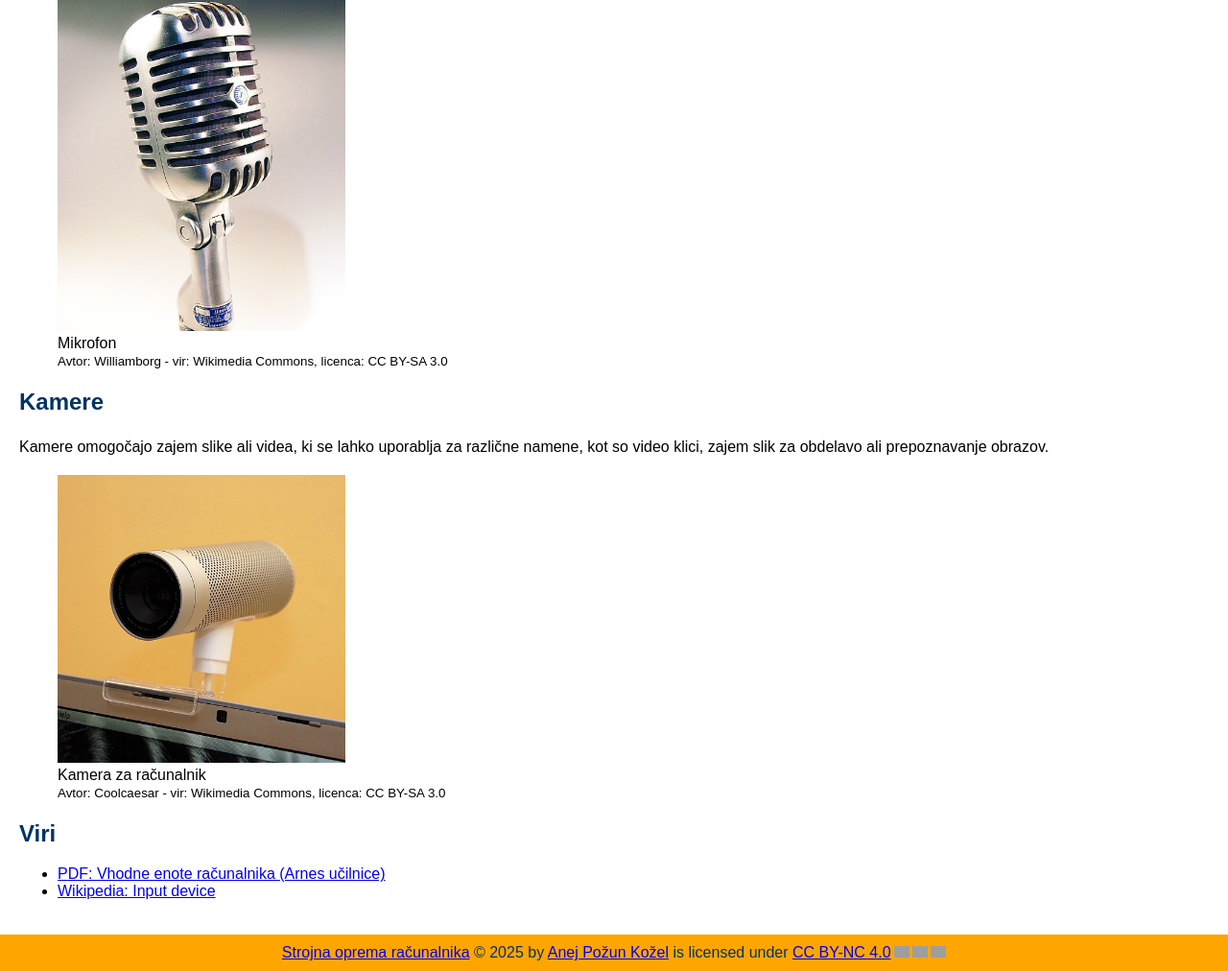
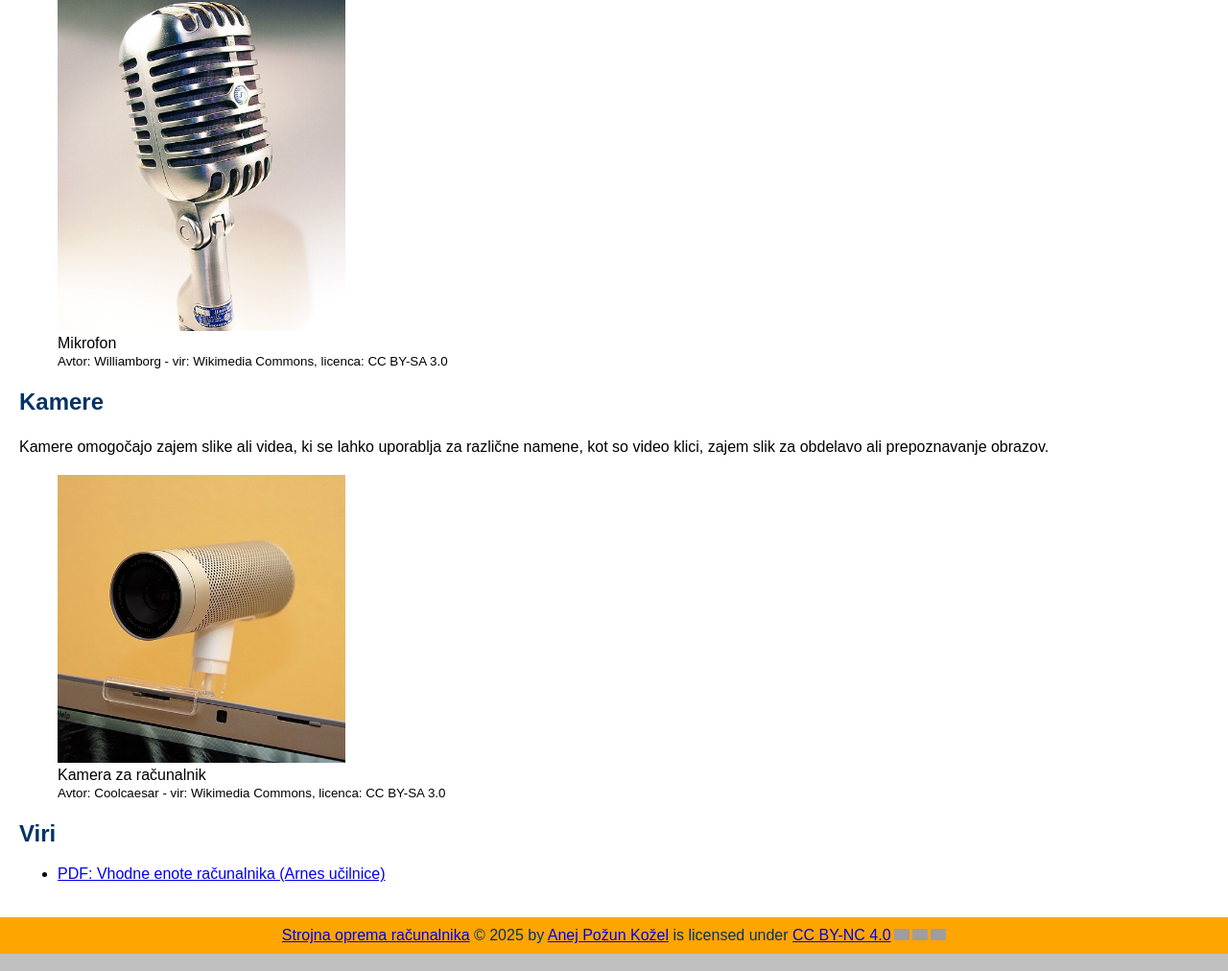
Before and after one commit to anejpozun/anejjpozunkozel.github.io, a plain HTML site: page periferne naprave/vhodne_enote.html in a window 1280 px wide. Shown: the part 1631-2643 px from the top of the page at 96% size. Drawn offline with Linux system fonts and the light colour scheme; grey boxes are pictures that could not be loaded.

Commit message:
Update vhodne_enote.html

```diff
--- a/periferne naprave/vhodne_enote.html
+++ b/periferne naprave/vhodne_enote.html
@@ -138,7 +138,6 @@
             <h2>Viri</h2>
             <ul>
                 <li><a href="https://ucilnice.arnes.si/pluginfile.php/219763/mod_resource/content/1/4.Vhodne%20enote%20računalnika.pdf" target="_blank">PDF: Vhodne enote računalnika (Arnes učilnice)</a></li>
-                <li><a href="https://en.wikipedia.org/wiki/Input_device" target="_blank">Wikipedia: Input device</a></li>
             </ul>
         </section>
     </main>
```
